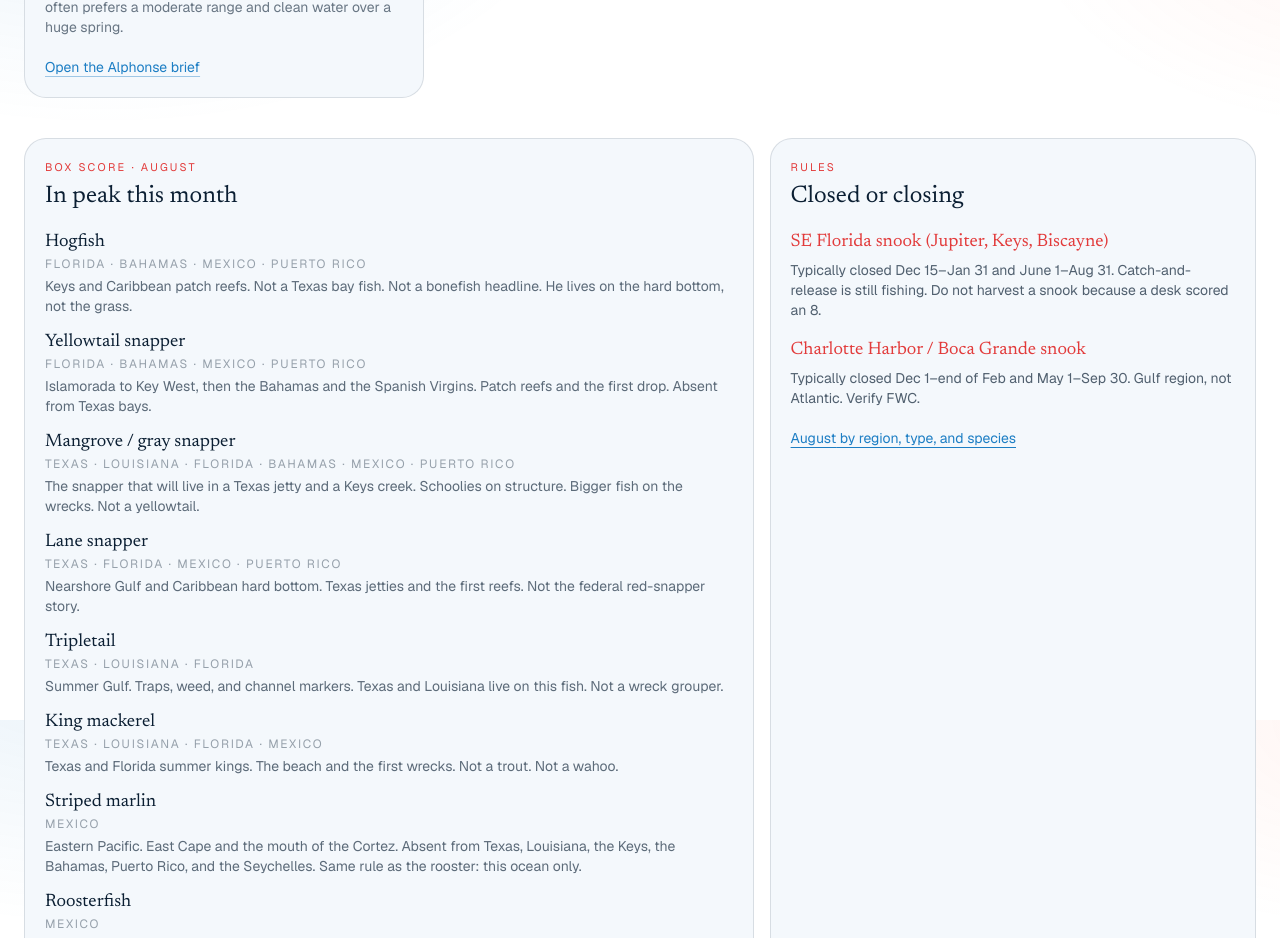
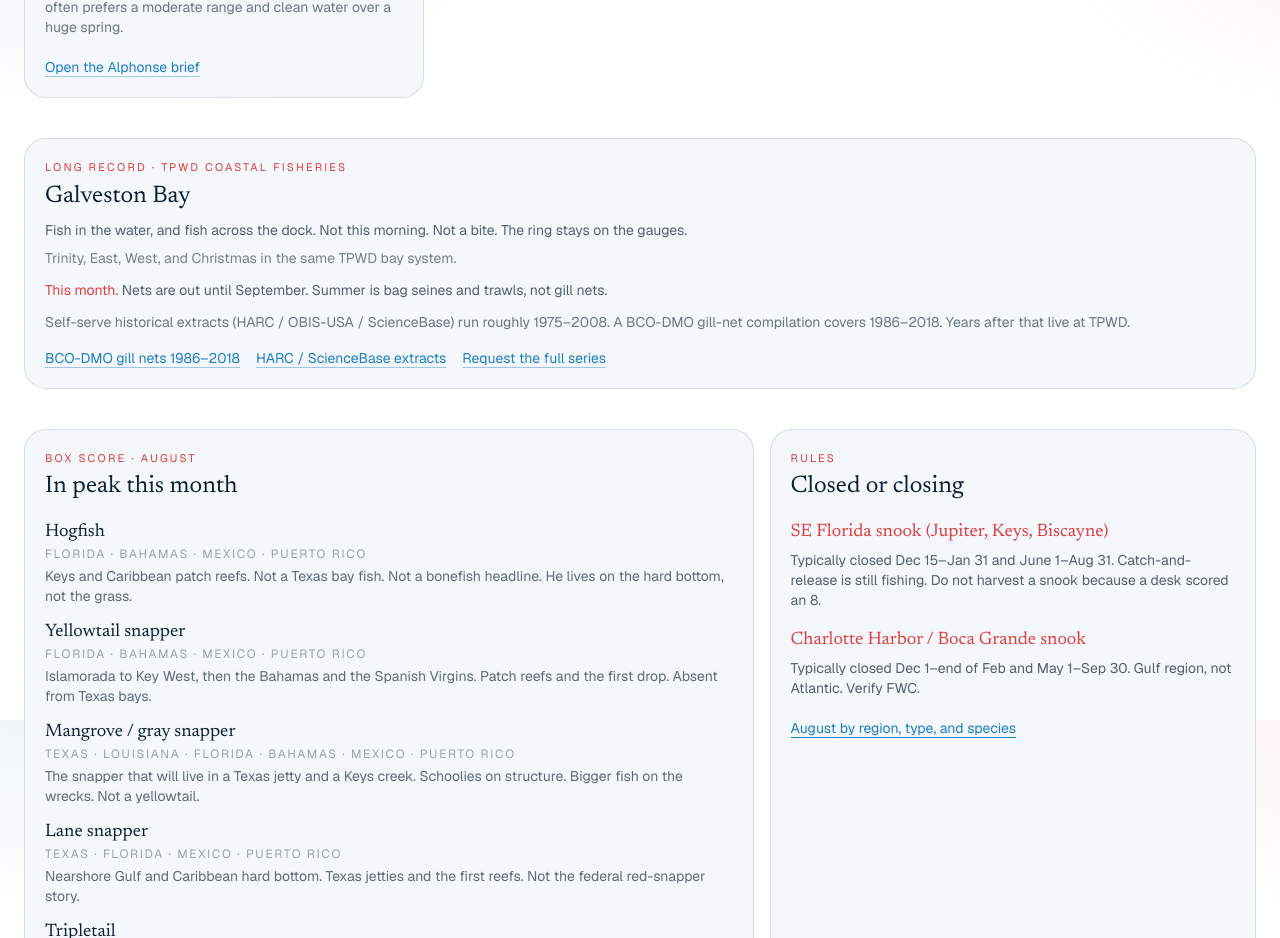
Before and after one commit to rmcnally11/field-brief-app, a Next.js app: page /newsletter in a window 1280 px wide. Shown: the part 4880-5818 px from the top of the page. Built offline with nearby package versions, Linux system fonts and the light colour scheme; no server answers.

Commit message:
Cite the TPWD long record on Texas water.
In-water monitoring and dock creel, named by bay, with the gill-net
calendar. Public extracts end in 2008/2018. Not a live feed. Not a
bite. The score stays on the gauges.

Co-authored-by: rmcnally11 <rmcnally11@gmail.com>

```diff
--- a/app/(app)/fundamentals/page.tsx
+++ b/app/(app)/fundamentals/page.tsx
@@ -17,6 +17,7 @@ import {
   waterTypeById,
   type WaterTypeId,
 } from "@/lib/data/fundamentals";
+import { LongRecord } from "@/components/long-record";
 import { MonthHeat, MonthHeatLegend } from "@/components/viz/month-heat";
 import { TempBar } from "@/components/viz/temp-bar";
 import { Waterline } from "@/components/viz/waterline";
@@ -397,6 +398,8 @@ export default async function FundamentalsPage({
         </div>
       )}
 
+      {regionIds.includes("texas") ? <LongRecord month={month} /> : null}
+
       <p className="text-center text-sm text-[color:var(--cream)]/45">
         Want this week’s weather on top of the doctrine?{" "}
         <a href="/newsletter" className="text-[color:var(--sea)] underline underline-offset-4">
--- a/components/briefing-panel.tsx
+++ b/components/briefing-panel.tsx
@@ -30,6 +30,8 @@ import { briefHref, compareHref, morningHref } from "@/lib/hrefs";
 import { neighborArea } from "@/lib/data/areas";
 import { skyCopy } from "@/lib/wx";
 import { pressureInHg, pressureTrendWord } from "@/lib/pressure";
+import { LongRecord } from "@/components/long-record";
+import { longRecordBay } from "@/lib/data/long-record";
 
 function tideClock(stamp: string, tz: string) {
   const d = stamp.includes("T") ? new Date(stamp) : parseNoaaGmt(stamp);
@@ -546,6 +548,10 @@ export function BriefingPanel({
         </div>
       </section>
 
+      {longRecordBay(area.id) ? (
+        <LongRecord areaId={area.id} month={Number(briefing.forDate.slice(5, 7))} />
+      ) : null}
+
       {(briefing.access.length > 0 || briefing.legal.length > 0) && (
         <section className="grid gap-6 lg:grid-cols-2">
           <div>
--- a/components/letter-issue.tsx
+++ b/components/letter-issue.tsx
@@ -19,6 +19,8 @@ import { DESKS } from "@/lib/desks";
 import { coastEditionLabel, isAllCoasts } from "@/lib/coasts";
 import { scoreHex, scoreInk } from "@/lib/viz";
 import { pressureLine } from "@/lib/pressure";
+import { LongRecord } from "@/components/long-record";
+import { longRecordBay } from "@/lib/data/long-record";
 
 function tideLabel(desk: DeskIssue) {
   const tides = desk.briefing?.conditions.tides;
@@ -353,6 +355,14 @@ export function LetterIssue({
         )}
       </section>
 
+      {issue.desks.some((d) => longRecordBay(d.areaId)) ? (
+        <LongRecord
+          areaId={issue.desks.find((d) => longRecordBay(d.areaId))?.areaId}
+          month={issue.month}
+          compact
+        />
+      ) : null}
+
       <section className="grid gap-4 md:grid-cols-[1.2fr_0.8fr]">
         <article className="rounded-3xl border border-[color:var(--line)] bg-[color:var(--panel)] p-5">
           <p className="text-[11px] uppercase tracking-[0.2em] text-[color:var(--copper)]">
--- /dev/null
+++ b/components/long-record.tsx
@@ -0,0 +1,75 @@
+import { LONG_RECORD, gillNetSeason, longRecordBay } from "@/lib/data/long-record";
+
+export function LongRecord({
+  areaId,
+  month,
+  compact = false,
+}: {
+  areaId?: string;
+  month: number;
+  compact?: boolean;
+}) {
+  const bay = areaId ? longRecordBay(areaId) : null;
+  const season = gillNetSeason(month);
+
+  return (
+    <article className="rounded-3xl border border-[color:var(--line)] bg-[color:var(--panel)] p-5">
+      <p className="text-[11px] uppercase tracking-[0.2em] text-[color:var(--copper)]">
+        Long record · {LONG_RECORD.program}
+      </p>
+      <h2 className="mt-1 font-heading text-2xl text-[color:var(--cream)]">
+        {bay ? bay.system : "Texas bays"}
+      </h2>
+      <p className="mt-2 text-sm text-[color:var(--cream)]/70">
+        Fish in the water, and fish across the dock. Not this morning. Not a bite. The ring stays on
+        the gauges.
+      </p>
+      {bay ? <p className="mt-2 text-sm text-[color:var(--cream)]/55">{bay.note}</p> : null}
+      <p className="mt-3 text-sm text-[color:var(--cream)]/70">
+        <span className="text-[color:var(--copper)]">This month. </span>
+        {season.label}
+      </p>
+      {compact ? (
+        <p className="mt-3 text-sm text-[color:var(--cream)]/60">{LONG_RECORD.publicExtract}</p>
+      ) : (
+        <div className="mt-4 space-y-3 text-sm text-[color:var(--cream)]/65">
+          <p>
+            <span className="text-[color:var(--cream)]">In the water. </span>
+            {LONG_RECORD.independent}
+          </p>
+          <p>
+            <span className="text-[color:var(--cream)]">Across the dock. </span>
+            {LONG_RECORD.creel}
+          </p>
+          <p>{LONG_RECORD.gillNetSeasons}</p>
+          <p>{LONG_RECORD.publicExtract}</p>
+          <p>{LONG_RECORD.mrip}</p>
+        </div>
+      )}
+      <p className="mt-4 flex flex-wrap gap-x-4 gap-y-1 text-sm">
+        <a
+          className="text-[color:var(--sea)] underline decoration-[color:var(--sea)]/40 underline-offset-4"
+          href={LONG_RECORD.hrefs.bcoDmo}
+          target="_blank"
+          rel="noreferrer"
+        >
+          BCO-DMO gill nets 1986–2018
+        </a>
+        <a
+          className="text-[color:var(--sea)] underline decoration-[color:var(--sea)]/40 underline-offset-4"
+          href={LONG_RECORD.hrefs.scienceBase}
+          target="_blank"
+          rel="noreferrer"
+        >
+          HARC / ScienceBase extracts
+        </a>
+        <a
+          className="text-[color:var(--sea)] underline decoration-[color:var(--sea)]/40 underline-offset-4"
+          href={LONG_RECORD.hrefs.request}
+        >
+          Request the full series
+        </a>
+      </p>
+    </article>
+  );
+}
--- /dev/null
+++ b/lib/data/long-record.ts
@@ -0,0 +1,53 @@
+/** TPWD Coastal Fisheries long record. Not a live gauge. Not a bite. */
+
+export type LongRecordBay = {
+  system: string;
+  /** Gill-net / bag-seine bay name in the TPWD grid. */
+  note: string;
+};
+
+const BAY_BY_AREA: Record<string, LongRecordBay> = {
+  sabine: { system: "Sabine Lake", note: "Border estuary. Sampling here started later than the mid-coast." },
+  galveston: { system: "Galveston Bay", note: "Trinity, East, West, and Christmas in the same TPWD bay system." },
+  matagorda: { system: "Matagorda Bay", note: "East Matagorda is a different pocket. Do not read it as Port O’Connor." },
+  aransas: { system: "Aransas Bay", note: "Copano and Redfish sit in this system. San Antonio Bay is the next grid west — we do not have a desk there." },
+  corpus: { system: "Corpus Christi Bay", note: "Packery and the pass. Not Upper Laguna." },
+  baffin: { system: "Upper Laguna Madre", note: "Baffin / Land Cut. Clear water. Not Corpus." },
+  "lower-laguna": { system: "Lower Laguna Madre", note: "South Bay and Brazos Santiago. Not Baffin." },
+};
+
+export const LONG_RECORD = {
+  program: "TPWD Coastal Fisheries",
+  independent:
+    "Standardized gill nets (since 1975), bag seines (1977), bay trawls (1982), oyster dredges (1984), gulf trawls (1985). Every set: species, count, length, salinity, temperature, dissolved oxygen, grid.",
+  creel:
+    "Coastal creel since 1974 (current form since 1983). Boat ramps and wet slips, Port Arthur to Port Isabel. Trip-ending interviews — harvest across the dock, not fish still in the water.",
+  gillNetSeasons: "Gill nets go in twice a year: spring (April–June) and fall (September–November). Forty-five overnight sets per bay per season. They are not a daily feed.",
+  publicExtract:
+    "Self-serve historical extracts (HARC / OBIS-USA / ScienceBase) run roughly 1975–2008. A BCO-DMO gill-net compilation covers 1986–2018. Years after that live at TPWD.",
+  mrip: "Texas is the only Gulf state not in NOAA MRIP for private boats. Federal recreational catch tables have a Texas-shaped hole. Go to TPWD.",
+  request: "cfish@tpwd.texas.gov",
+  hrefs: {
+    bcoDmo: "https://www.bco-dmo.org/dataset/828794",
+    doi: "https://doi.org/10.26008/1912/bco-dmo.828794.1",
+    scienceBase: "https://www.sciencebase.gov/catalog/items?q=TPWD%20HARC%20Texas%20Coastal%20Fisheries",
+    tpwd: "https://tpwd.texas.gov/landwater/water/habitats/coastal/",
+    request: "mailto:cfish@tpwd.texas.gov",
+  },
+} as const;
+
+export function longRecordBay(areaId: string): LongRecordBay | null {
+  return BAY_BY_AREA[areaId] ?? null;
+}
+
+export function gillNetSeason(month: number): {
+  id: "spring" | "fall" | "off";
+  label: string;
+} {
+  if (month >= 4 && month <= 6) return { id: "spring", label: "Spring gill-net season (April–June)" };
+  if (month >= 9 && month <= 11) return { id: "fall", label: "Fall gill-net season (September–November)" };
+  if (month >= 7 && month <= 8) {
+    return { id: "off", label: "Nets are out until September. Summer is bag seines and trawls, not gill nets." };
+  }
+  return { id: "off", label: "Nets are out until April. Winter is the other gears, not gill nets." };
+}
```
Also changed, not shown: 1 other file (tests, documents, lock files or other folders).
